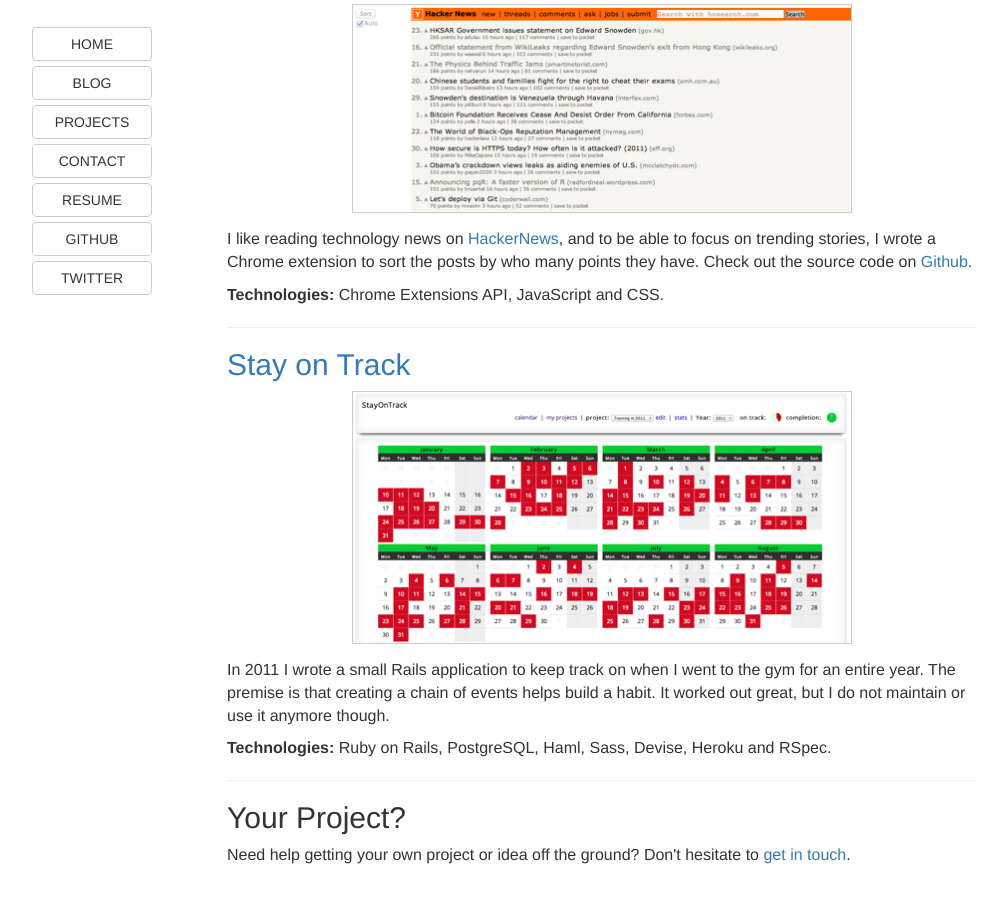
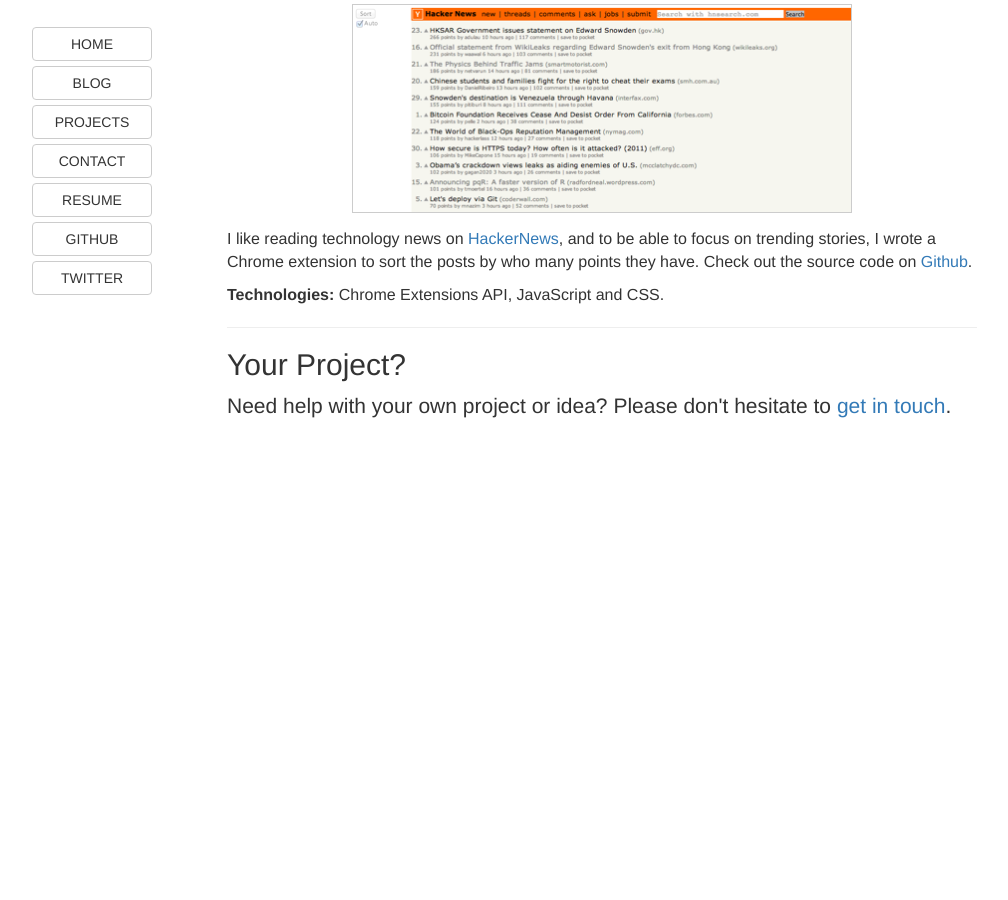
Before and after one commit to thejspr/thejspr.com, a Jekyll site: the page built from projects/index.html, in a window 1280 px wide and 900 px high, scrolled down 1363 px. Shown: the whole window, without its empty margins (38-1046 px from the left). Built offline with Jekyll 4.4.1, drawn with Linux system fonts in a browser that asks for light colours; after the commit the page ends 1826 px from its top, so only the background shows below that.

Commit message:
Update projects page

```diff
--- a/projects/index.html
+++ b/projects/index.html
@@ -107,32 +107,10 @@
 
   <hr />
 
-  <h2>
-    <a href="http://sot.herokuapp.com" target='_blank'>Stay on Track</a>
-  </h2>
-
-  <a href='#' id='sot' title='Click to see more screenshots'>
-    <img src='/img/sot-thumb.png' alt='Stay on Track' width='500px'/>
-  </a>
-
-  <p>
-    In 2011 I wrote a small Rails application to keep track on when I went to
-    the gym for an entire year. The premise is that creating a chain of events
-    helps build a habit. It worked out great, but I do not maintain or use it
-    anymore though.
-  </p>
-
-  <p>
-    <strong>Technologies:</strong>
-    Ruby on Rails, PostgreSQL, Haml, Sass, Devise, Heroku and RSpec.
-  </p>
-
-  <hr />
-
   <h2>Your Project?</h2>
 
-  <p>
-    Need help getting your own project or idea off the ground? Don't hesitate to
+  <p class="lead">
+    Need help with your own project or idea? Please don't hesitate to
     <a href="mailto:thejspr@gmail.com">get in touch</a>.
   </p>
 
```
Also changed, not shown: other parts of projects/index.html (+3 -13 lines). Lines whose indentation alone changed are shown as unchanged.
